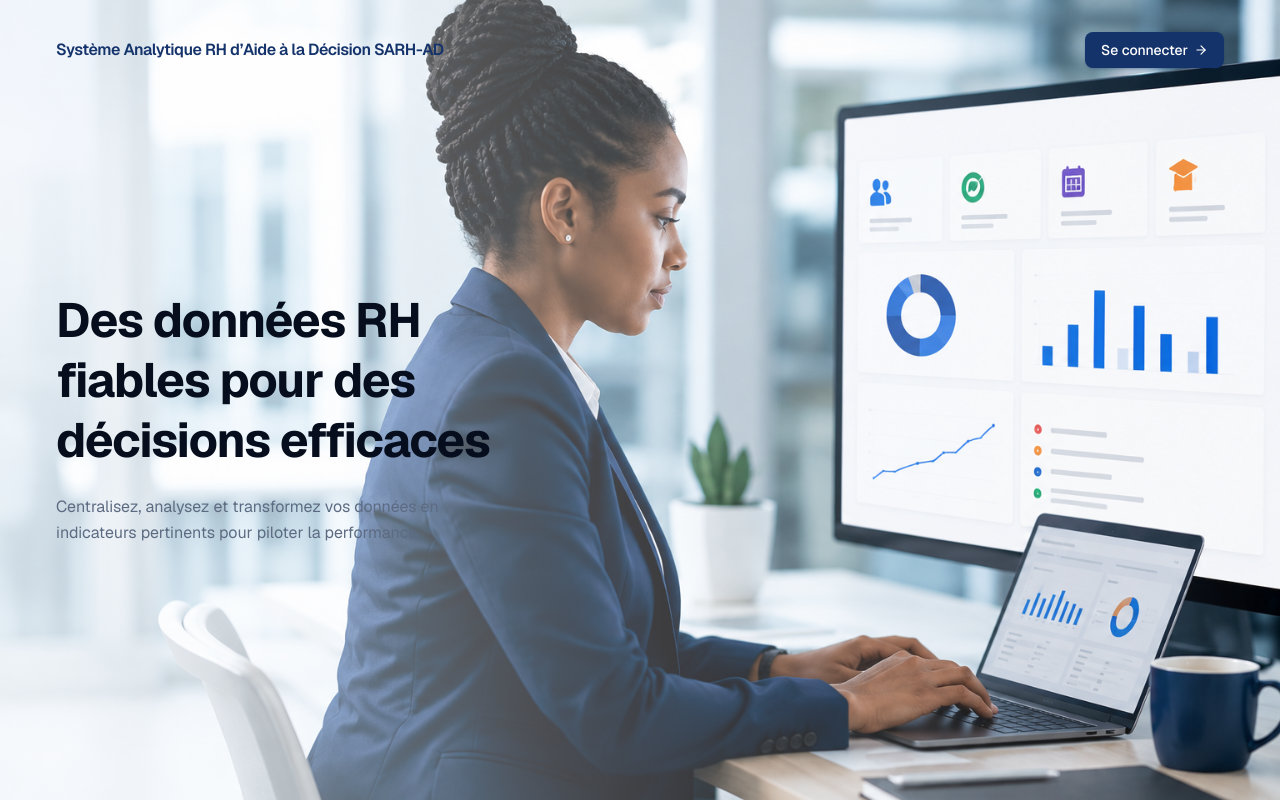
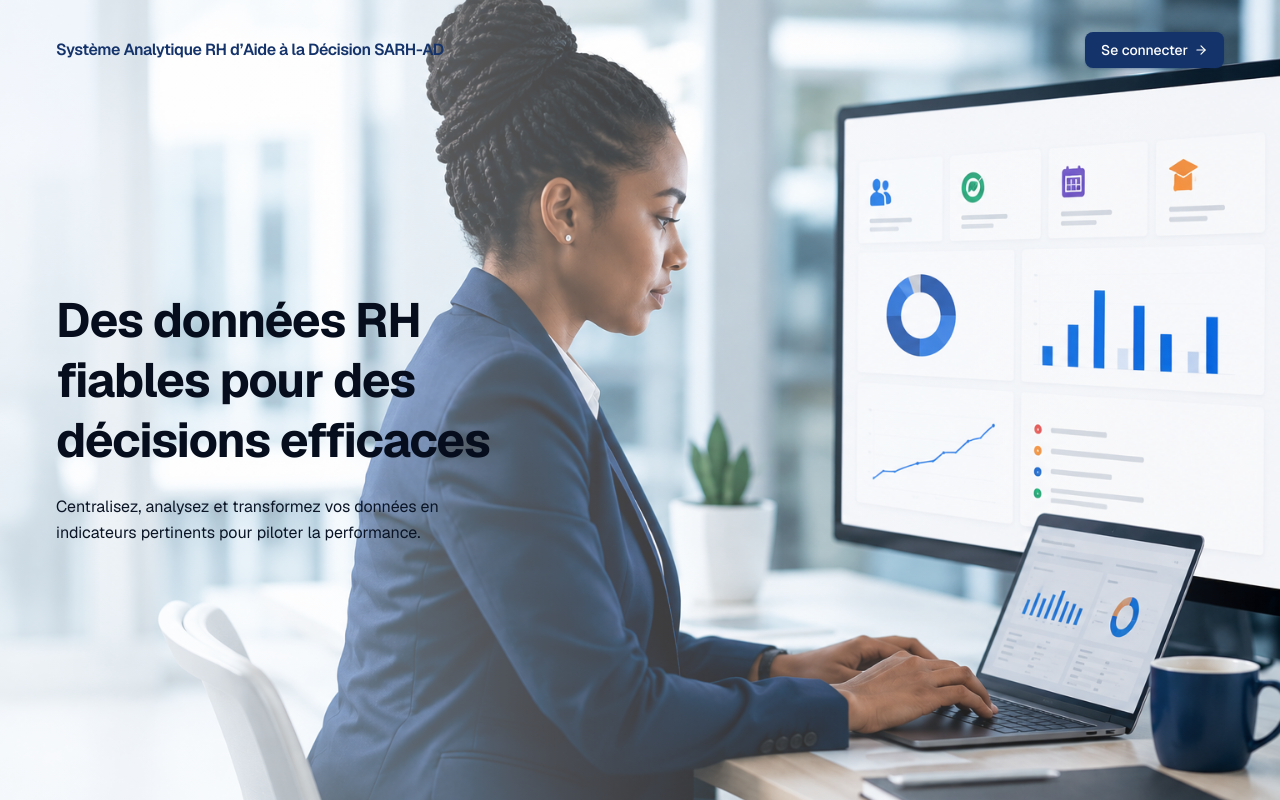
Before and after one commit to banserach63-dev/rhdecisis, a Next.js app: page / in a window 1280 px wide. Built offline with nearby package versions, Linux system fonts and the light colour scheme; no server answers.

Commit message:
Darken landing page subtitle text for better contrast against the photo
Co-Authored-By: Claude Sonnet 5 <noreply@anthropic.com>

```diff
--- a/app/page.tsx
+++ b/app/page.tsx
@@ -37,7 +37,7 @@ export default async function RootPage() {
             <h1 className="text-balance text-4xl font-bold leading-tight tracking-tight text-ink lg:text-5xl">
               Des données RH fiables pour des décisions efficaces
             </h1>
-            <p className="mt-6 max-w-md text-base font-normal leading-relaxed text-muted">
+            <p className="mt-6 max-w-md text-base font-normal leading-relaxed text-foreground">
               Centralisez, analysez et transformez vos données en indicateurs pertinents pour piloter la performance.
             </p>
           </div>
```
